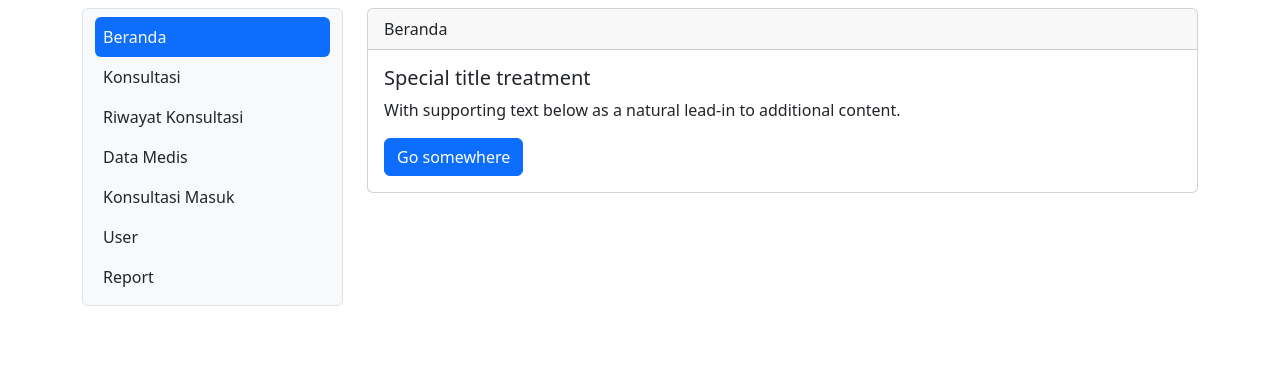
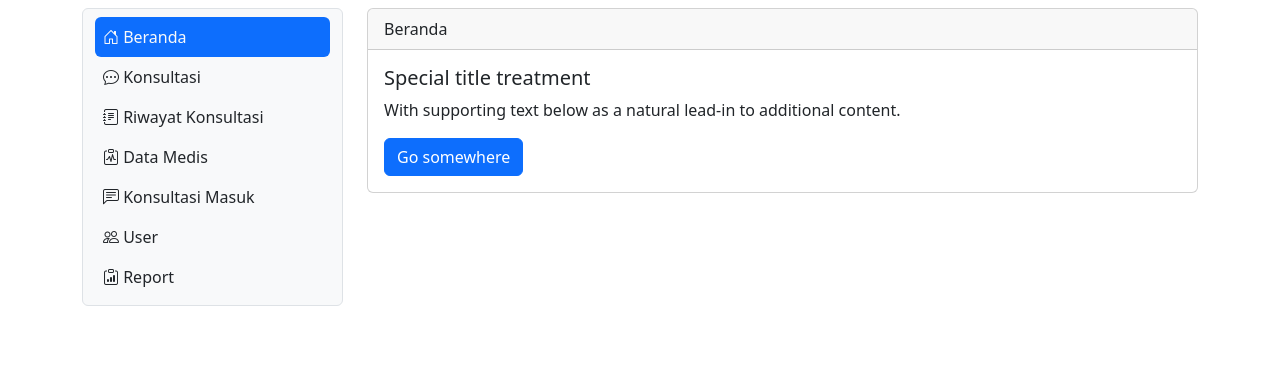
Before and after one commit to Nadilaarsyifa/projeck_E_klinik2, a PHP site: page / in a window 1280 px wide. Shown: the part 56-432 px from the top of the page. Run offline with PHP 8.4, Linux system fonts and the light colour scheme; a user stored in the database is signed in.

Commit message:
update icon

```diff
--- a/sidebar.php
+++ b/sidebar.php
@@ -15,31 +15,31 @@
                     <ul class="navbar-nav nav-pills flex-column justify-content-end flex-grow-1">
                         <li class="nav-item">
                             <a class="nav-link ps-2 <?php echo (isset($_GET['x']) && $_GET['x'] == 'beranda' || !isset($_GET['x'])) ? 'active link-light' : 'link-dark'; ?>"
-                                aria-current="page" href="beranda">Beranda</a>
+                                aria-current="page" href="beranda"><i class="bi bi-house-door"></i> Beranda</a>
                         </li>
                         <li class="nav-item">
                             <a class="nav-link ps-2 <?php echo (isset($_GET['x']) && $_GET['x']=='konsultasi') ? 'active link-light' : 'link-dark'; ?>"
-                                href="konsultasi">Konsultasi</a>
+                                href="konsultasi"><i class="bi bi-chat-dots"></i> Konsultasi</a>
                         </li>
                         <li class="nav-item">
                             <a class="nav-link ps-2 <?php echo (isset($_GET['x']) && $_GET['x']=='riwayatkonsultasi') ? 'active link-light' : 'link-dark'; ?>"
-                                href="riwayatkonsultasi">Riwayat Konsultasi</a>
+                                href="riwayatkonsultasi"><i class="bi bi-journal-text"></i> Riwayat Konsultasi</a>
                         </li>
                         <li class="nav-item">
                             <a class="nav-link ps-2 <?php echo (isset($_GET['x']) && $_GET['x']=='datamedis') ? 'active link-light' : 'link-dark'; ?>"
-                                href="datamedis">Data Medis</a>
+                                href="datamedis"><i class="bi bi-clipboard-pulse"></i> Data Medis</a>
                         </li>
                         <li class="nav-item">
                             <a class="nav-link ps-2 <?php echo (isset($_GET['x']) && $_GET['x']=='konsultasimasuk') ? 'active link-light' : 'link-dark'; ?>"
-                                href="konsultasimasuk">Konsultasi Masuk</a>
+                                href="konsultasimasuk"><i class="bi bi-chat-left-text"></i> Konsultasi Masuk</a>
                         </li>
                         <li class="nav-item">
                             <a class="nav-link ps-2 <?php echo (isset($_GET['x']) && $_GET['x']=='user') ? 'active link-light' : 'link-dark'; ?>"
-                                href="user">User</a>
+                                href="user"><i class="bi bi-people"></i> User</a>
                         </li>
                         <li class="nav-item">
                             <a class="nav-link ps-2 <?php echo (isset($_GET['x']) && $_GET['x']=='report') ? 'active link-light' : 'link-dark'; ?>"
-                                href="report">Report</a>
+                                href="report"><i class="bi bi-clipboard-data"></i> Report</a>
                         </li>
                     </ul>
                 </div>
```
